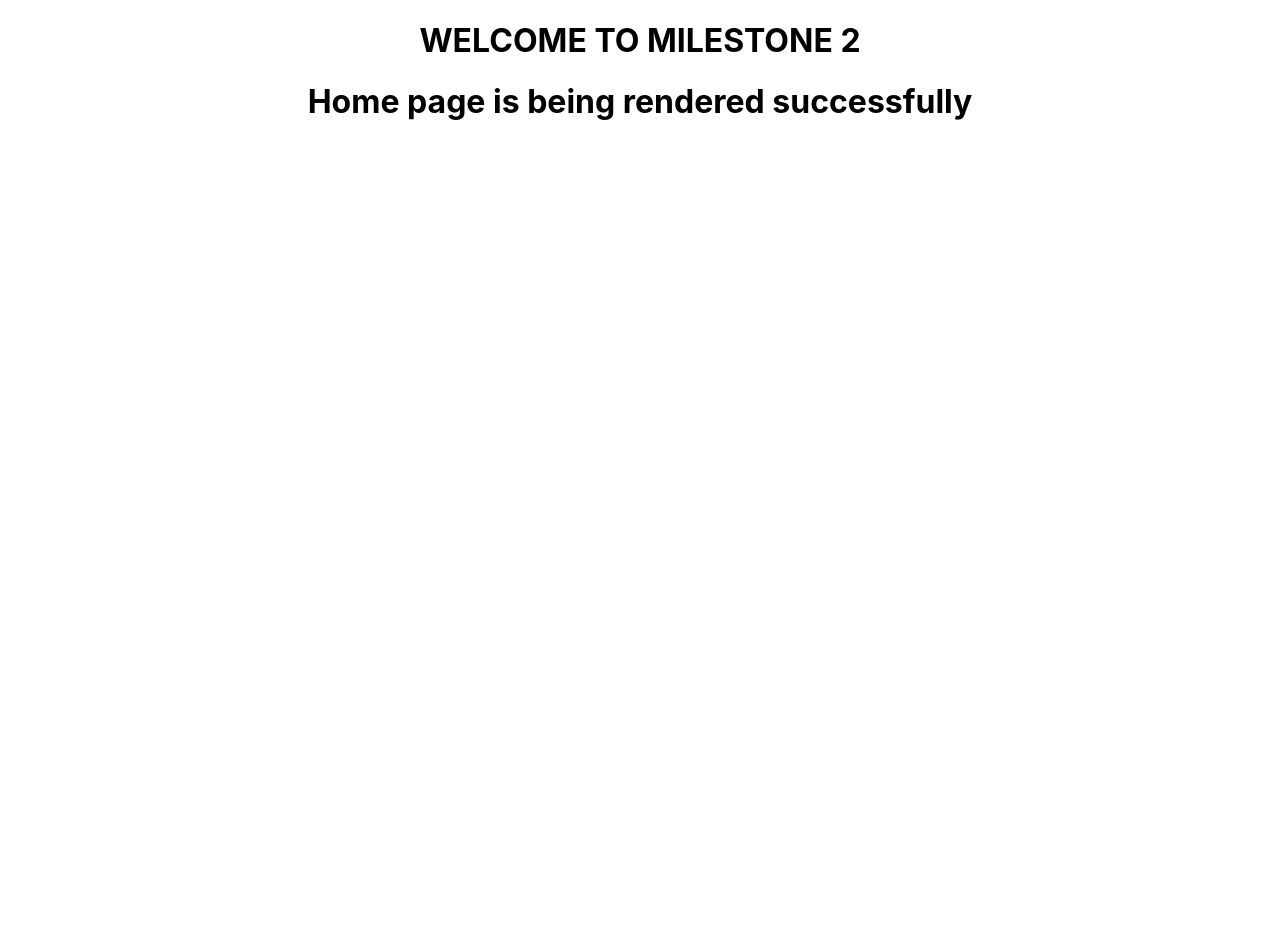
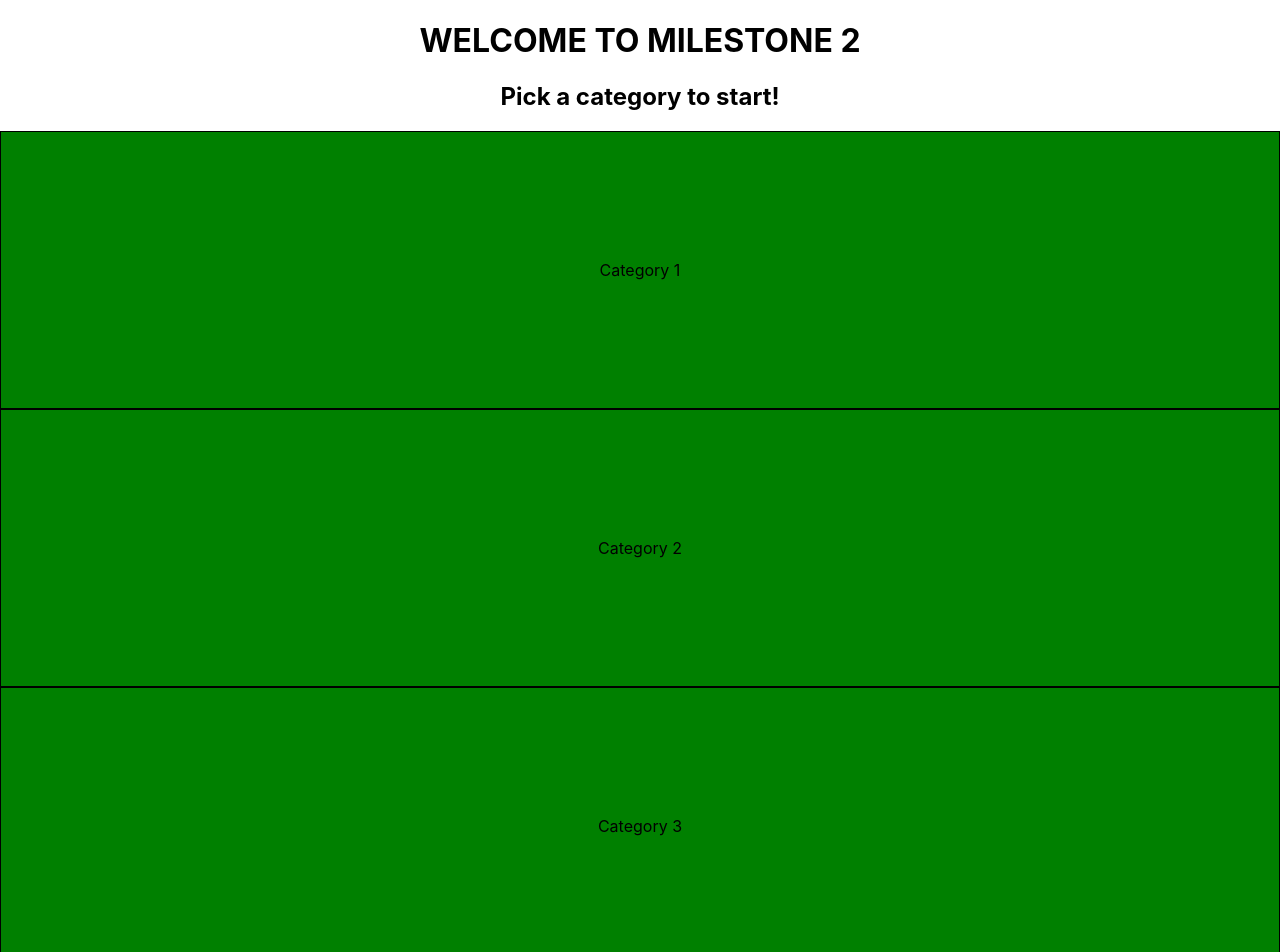
Before and after one commit to gaelzarco/GryffinFourProject, a React (Create React App) app in the folder client/: page / in a window 1280 px wide. Shown: the top 952 px of the page. Before the commit the page ends 800 px from the top, so only its background shows below. Built offline with nearby package versions, Linux system fonts and the light colour scheme; no server answers.

Commit message:
category styling

```diff
--- a/client/src/App.css
+++ b/client/src/App.css
@@ -2,37 +2,20 @@
   text-align: center;
 }
 
-.App-logo {
-  height: 40vmin;
-  pointer-events: none;
+html, body {
+  width: 100%;
+  height: 100%;
+  padding: 0;
+  margin: 0;
 }
 
-@media (prefers-reduced-motion: no-preference) {
-  .App-logo {
-    animation: App-logo-spin infinite 20s linear;
-  }
+.divCategory {
+  position: relative;
+  padding: 10%;
+  border: 1px solid #000;
 }
 
-.App-header {
-  background-color: #282c34;
-  min-height: 100vh;
-  display: flex;
-  flex-direction: column;
-  align-items: center;
-  justify-content: center;
-  font-size: calc(10px + 2vmin);
-  color: white;
+
+#div1, #div2, #div3, #div4, #div5, #div6 {
+  background: green;
 }
-
-.App-link {
-  color: #61dafb;
-}
-
-@keyframes App-logo-spin {
-  from {
-    transform: rotate(0deg);
-  }
-  to {
-    transform: rotate(360deg);
-  }
-}
--- a/client/src/components/MadlibHome.js
+++ b/client/src/components/MadlibHome.js
@@ -1,7 +1,13 @@
 export default function MadlibHome(props) {
     return(
         <div>
-            <h1>Home page is being rendered successfully</h1>
+            <h2>Pick a category to start!</h2>
+            <div className="divCategory" id="div1">Category 1</div>
+            <div className="divCategory" id="div2">Category 2</div>
+            <div className="divCategory" id="div3">Category 3</div>
+            <div className="divCategory" id="div4">Category 4</div>
+            <div className="divCategory" id="div5">Category 5</div>
+            <div className="divCategory" id="div6">Category 6</div>
         </div>
     )
 }
```
Also changed, not shown: 1 other file (tests, documents, lock files or other folders).
